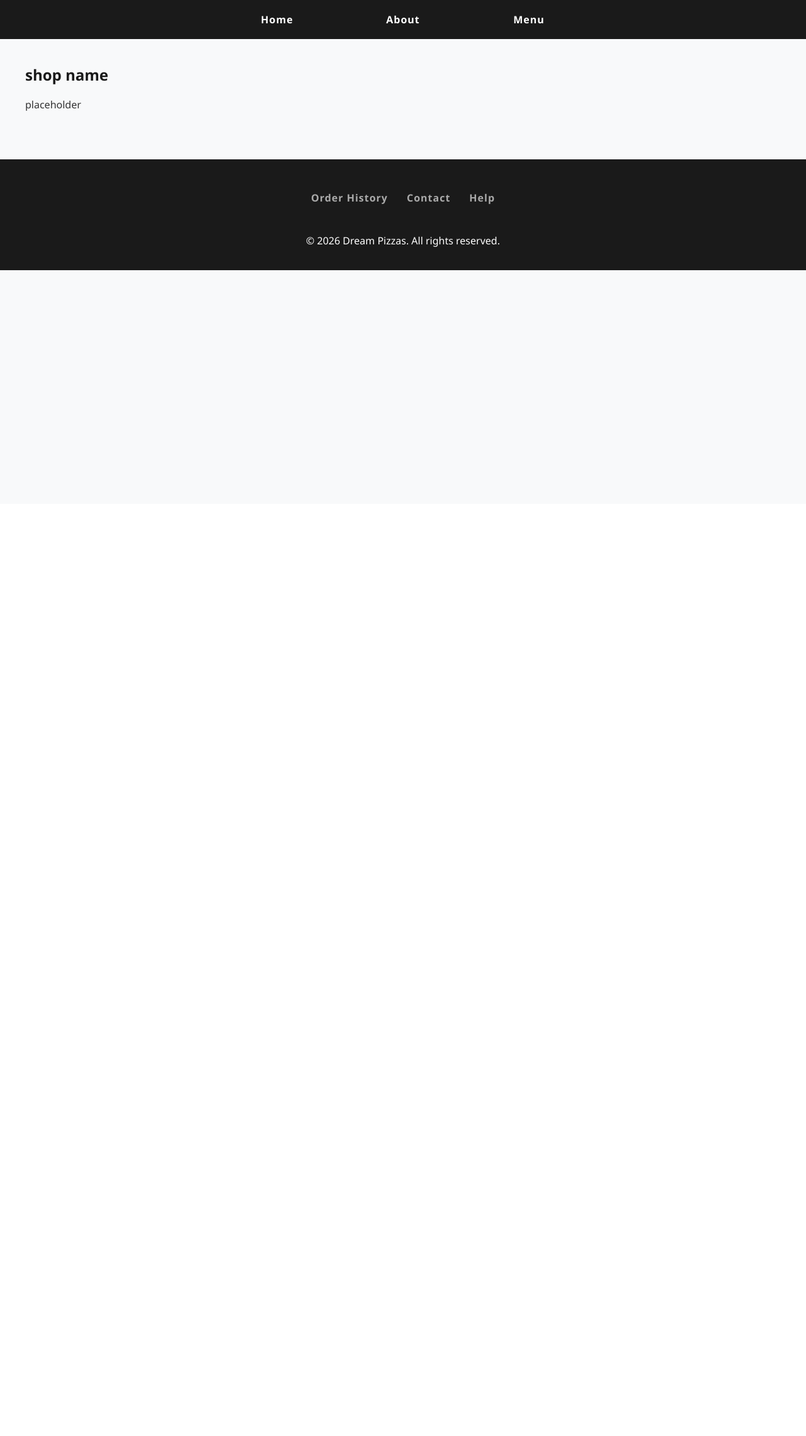
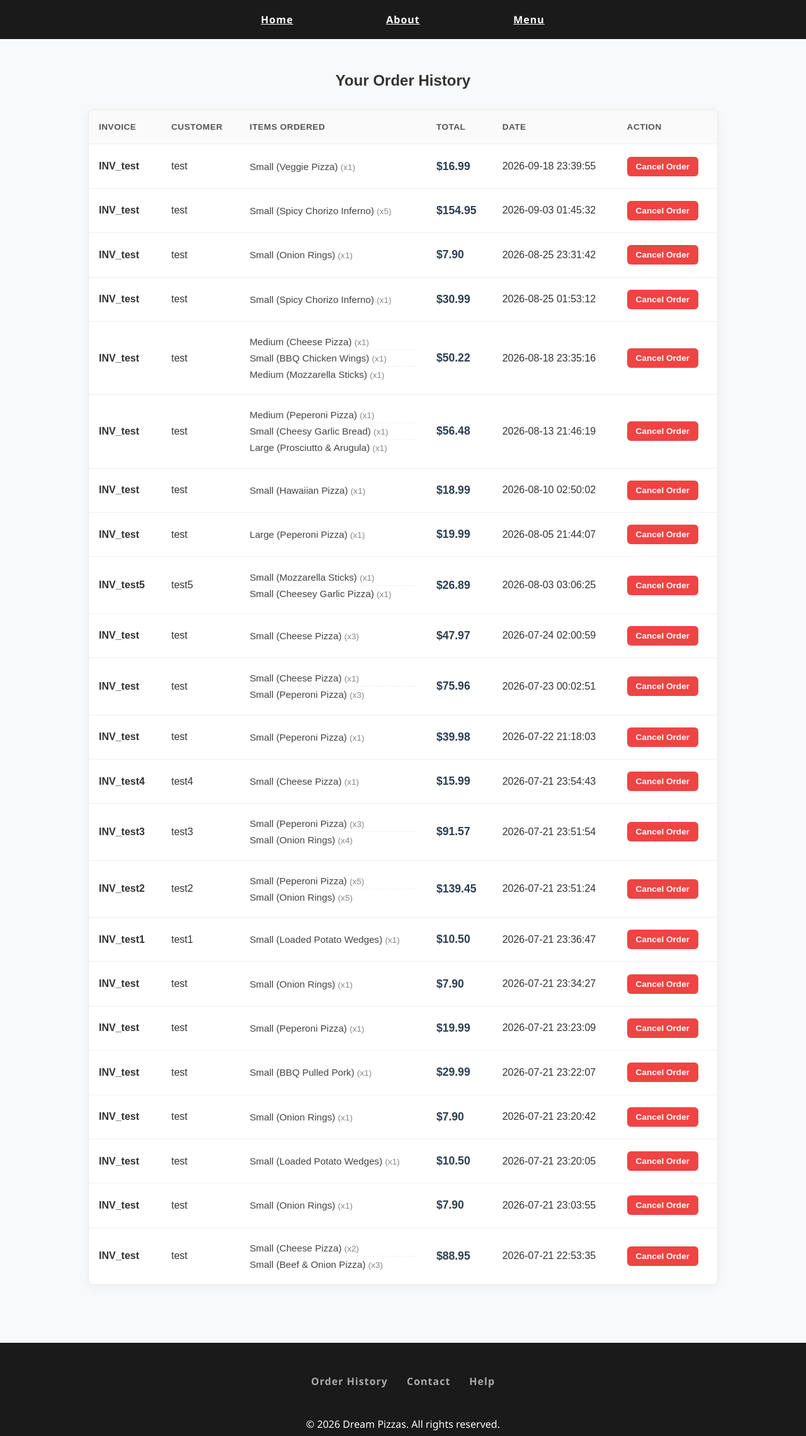
Before and after one commit to st25112-a11y/CSC-2-AS91897---AS91896, a Flask app: page /order_history in a window 1280 px wide. Shown: the top 2280 px of the page at 63% size. Before the commit the page ends 429 px from the top, so only its background shows below. Run offline with Flask 3, Linux system fonts and the light colour scheme; data comes from the database, SQL or seed files in the repository; both versions use the stored data as it was after the commit.

Commit message:
Added order history functions + stylising page

```diff
--- a/app.py
+++ b/app.py
@@ -221,15 +221,18 @@ def menu():
     cart = session.get('cart', [])
     classic_pizzas, gourmet_pizzas, sides = load_data()
     open_item = request.args.get('item')
+    all_menu_items = {**classic_pizzas, **gourmet_pizzas, **sides}
+    requested_diet = request.args.get('diet')
+    filtered_items = diet_filter(all_menu_items, requested_diet)
 
-    return render_template('menu.html', active_page='menu', classic_pizzas=classic_pizzas, gourmet_pizzas=gourmet_pizzas, sides=sides, cart=cart, open_item=open_item)
+    return render_template('menu.html', active_page='menu', classic_pizzas=classic_pizzas, gourmet_pizzas=gourmet_pizzas, sides=sides, cart=cart, open_item=open_item, items=filtered_items, current_filter=requested_diet)
 
 def diet_filter(items, diet_type):
-    """Filters items based on their diet type."""
+    """
+    Filters the provided items dictionary based on the specified diet type.
+    """
     if diet_type in ['vegetarian', 'non-vegetarian']:
-        return [item for item in items if item.get('diet_type') == diet_type]
-    elif diet_type == 'all':
-        return items
+        return {name: details for name, details in items.items() if details.get('diet_type') == diet_type}
     return items
 
 @app.route('/contact')
@@ -256,10 +259,66 @@ def order_history():
         ORDER BY orders.order_date DESC
     ''')
 
-    orders = c.fetchall()
+    rows = c.fetchall()
+    conn.close()
+
+    grouped_orders = {}
+    for row in rows:
+        order_id = row['id']
+
+        if order_id not in grouped_orders:
+            grouped_orders[order_id] = {
+                'id': order_id,
+                'invoice_number': f"INV_{row['customer_name'].replace(' ', '_')}",
+                'customer_name': row['customer_name'],
+                'total': row['total'],
+                'invoice_date': row['order_date'],
+                'items': {}
+            }
+
+        item_label = f"{row['size']} ({row['item_name']})"
+        grouped_orders[order_id]['items'][item_label] = {'quantity': row['quantity']}
+    orders = list(grouped_orders.values())
     conn.close()
 
     return render_template('order_history.html', orders=orders)
+
+@app.route('/cancel_saved_order/<int:order_id>', methods=['POST'])
+def cancel_saved_order(order_id):
+    """
+    Cancels a previously saved order. It looks up the order in the database,
+    restocks the items back into the JSON files, and then deletes the order
+    """
+    conn = sqlite3.connect('dream_pizza.db')
+    c = conn.cursor()
+
+    c.execute('SELECT item_name, quantity FROM order_items WHERE order_id = ?', (order_id,))
+    items_to_restock = c.fetchall()
+
+    classic_pizzas, gourmet_pizzas, sides = load_data()
+
+    for item_name, quantity in items_to_restock:
+        if item_name in classic_pizzas:
+            classic_pizzas[item_name]['stock'] += quantity
+        elif item_name in gourmet_pizzas:
+            gourmet_pizzas[item_name]['stock'] += quantity
+        elif item_name in sides:
+            sides[item_name]['stock'] += quantity
+
+    with open('data/classic_pizzas.json', 'w') as f:
+        json.dump(classic_pizzas, f, indent=4)
+    with open('data/gourmet_pizzas.json', 'w') as f:
+        json.dump(gourmet_pizzas, f, indent=4)
+    with open('data/sides.json', 'w') as f:
+        json.dump(sides, f, indent=4)
+
+    c.execute('DELETE FROM order_items WHERE order_id = ?', (order_id,))
+    c.execute('DELETE FROM orders WHERE id = ?', (order_id,))
+    conn.commit()
+    conn.close()
+
+    flash(f'Order {order_id} has been cancelled and stock has been updated.')
+    return redirect(url_for('order_history'))
 
 @app.route('/help')
 def help():
@@ -333,7 +392,7 @@ def cart():
                     if remaining_quantity > 0:
                         flash(f'You can only add {remaining_quantity} more pizzas to your cart')
                     else:
-                        flash('You have reached the maximum quantity of pizzasin your cart')
+                        flash('You have reached the maximum quantity of pizzas in your cart')
                     return redirect(url_for('menu'))
 
             elif item_type == 'side':
--- a/data/classic_pizzas.json
+++ b/data/classic_pizzas.json
@@ -12,7 +12,7 @@
     "Veggie Pizza": {
         "diet_type": "vegetarian",
         "price": 16.99,
-        "stock": 40
+        "stock": 39
     },
     "Cheesey Garlic Pizza": {
         "diet_type": "vegetarian",
--- a/static/css/style.css
+++ b/static/css/style.css
@@ -31,6 +31,7 @@ h1, h2, h3 {
     width: 100%;
     max-width: 600px;
     list-style: none;
+    text-decoration: underline solid #E63946;
 }
 
 .main-links ul li {
@@ -42,7 +43,7 @@ h1, h2, h3 {
 
 ul a {
     color: white;
-    text-decoration: none;
+    text-decoration: underline solid white;
     height: 100%;
     display: block;
     text-align: center;
@@ -58,6 +59,7 @@ ul a {
 .main-links ul a.active {
     background-color: white;
     color: #E63946;
+    text-decoration: underline solid #E63946;
     transition: 0.3s ease;
 }
 
@@ -300,6 +302,132 @@ footer {
     margin-top: 15px;
 }
 
+/* Filter Buttons */
+.filter-btn {
+        padding: 8px 16px;
+        margin-right: 10px;
+        text-decoration: none;
+        background-color: #f1f1f1;
+        color: #333;
+        border-radius: 4px;
+}
+.filter-btn.active {
+    background-color: #c92a38;
+    color: white;
+    font-weight: bold;
+}
+
+/* Container & Layout */
+.order-history-container {
+    max-width: 1000px;
+    margin: 2rem auto;
+    padding: 0 1rem;
+    font-family: Arial, sans-serif;
+}
+.order-history-title {
+    text-align: center;
+    margin-bottom: 2rem;
+    color: #333;
+}
+
+/* Table Card Wrapper for Mobile Responsiveness */
+.table-responsive {
+    overflow-x: auto;
+    background: #fff;
+    border-radius: 8px;
+    box-shadow: 0 4px 15px rgba(0, 0, 0, 0.05);
+    border: 1px solid #eaeaea;
+}
+
+/* Table Styling */
+.order-table {
+    width: 100%;
+    border-collapse: collapse;
+    min-width: 800px; /* Prevents squishing on mobile */
+}
+.order-table th, .order-table td {
+    padding: 1.2rem 1rem;
+    text-align: left;
+    vertical-align: middle;
+    border-bottom: 1px solid #f0f0f0;
+}
+.order-table th {
+    background-color: #fafafa;
+    font-weight: 600;
+    color: #555;
+    text-transform: uppercase;
+    font-size: 0.85rem;
+    letter-spacing: 0.5px;
+}
+.order-table tr:last-child td {
+    border-bottom: none;
+}
+.order-table tr:hover td {
+    background-color: #fdfdfd;
+}
+
+/* Pizza Items List */
+.item-list {
+    list-style: none;
+    padding: 0;
+    margin: 0;
+}
+.item-list li {
+    padding: 4px 0;
+    font-size: 0.95rem;
+    color: #444;
+    border-bottom: 1px dashed #eee;
+}
+.item-list li:last-child {
+    border-bottom: none;
+}
+.qty-badge {
+    color: #888;
+    font-size: 0.85rem;
+}
+
+/* Price Tag */
+.price-tag {
+    font-weight: 700;
+    color: #2c3e50;
+    font-size: 1.1rem;
+}
+
+/* Cancel Button */
+.cancel-btn {
+    background-color: #ef4444;
+    color: white;
+    border: none;
+    padding: 8px 14px;
+    border-radius: 6px;
+    cursor: pointer;
+    font-size: 0.85rem;
+    font-weight: 600;
+    transition: background-color 0.2s ease;
+}
+.cancel-btn:hover {
+    background-color: #dc2626;
+}
+
+/* Empty State */
+.no-orders {
+    text-align: center;
+    color: #666;
+    padding: 4rem 1rem;
+    background: #fff;
+    border-radius: 8px;
+    box-shadow: 0 2px 8px rgba(0,0,0,0.05);
+    border: 1px solid #eaeaea;
+}
+.no-orders a {
+    color: #ff5722; /* Adjust to match your theme */
+    text-decoration: none;
+    font-weight: bold;
+}
+.no-orders a:hover {
+    text-decoration: underline;
+}
+
 
 /* Responsive Design */
 
--- a/templates/order_history.html
+++ b/templates/order_history.html
@@ -3,8 +3,51 @@
 {% block title %}Order History - Dream Pizzas{% endblock %}
 
 {% block content %}
-    <body>
-        <h2>shop name</h2>
-        <p>placeholder</p>
-    </body>
+    <div class="order-history-container">
+        <h2 class="order-history-title">Your Order History</h2>
+
+        {% if orders %}
+            <div class="table-responsive">
+                <table class="order-table">
+                    <thead>
+                        <tr>
+                            <th>Invoice</th>
+                            <th>Customer</th>
+                            <th>Items Ordered</th>
+                            <th>Total</th>
+                            <th>Date</th>
+                            <th>Action</th>
+                        </tr>
+                    </thead>
+                    <tbody>
+                        {% for order in orders %}
+                            <tr>
+                                <td><strong>{{ order['invoice_number'] }}</strong></td>
+                                <td>{{ order['customer_name'] }}</td>
+                                <td>
+                                    <ul class="item-list">
+                                        {% for item, details in order['items'].items() %}
+                                            <li>{{ item }} <span class="qty-badge">(x{{ details['quantity'] }})</span></li>
+                                        {% endfor %}
+                                    </ul>
+                                </td>
+                                <td class="price-tag">${{ '%.2f' % order['total'] }}</td>
+                                <td>{{ order['invoice_date'] }}</td>
+                                <td>
+                                    <form action="{{ url_for('cancel_saved_order', order_id=order['id']) }}" method="post" style="margin: 0;">
+                                        <button type="submit" class="cancel-btn" onclick="return confirm('Are you sure you want to cancel this order? This cannot be undone.')">Cancel Order</button>
+                                    </form>
+                                </td>
+                            </tr>
+                        {% endfor %}
+                    </tbody>
+                </table>
+            </div>
+        {% else %}
+            <div class="no-orders">
+                <h3>No orders found</h3>
+                <p>Looks like you haven't placed any orders yet. <a href="{{ url_for('menu') }}">Check out our menu!</a></p>
+            </div>
+        {% endif %}
+    </div>
 {% endblock %}
```
Also changed, not shown: dream_pizza.db.
